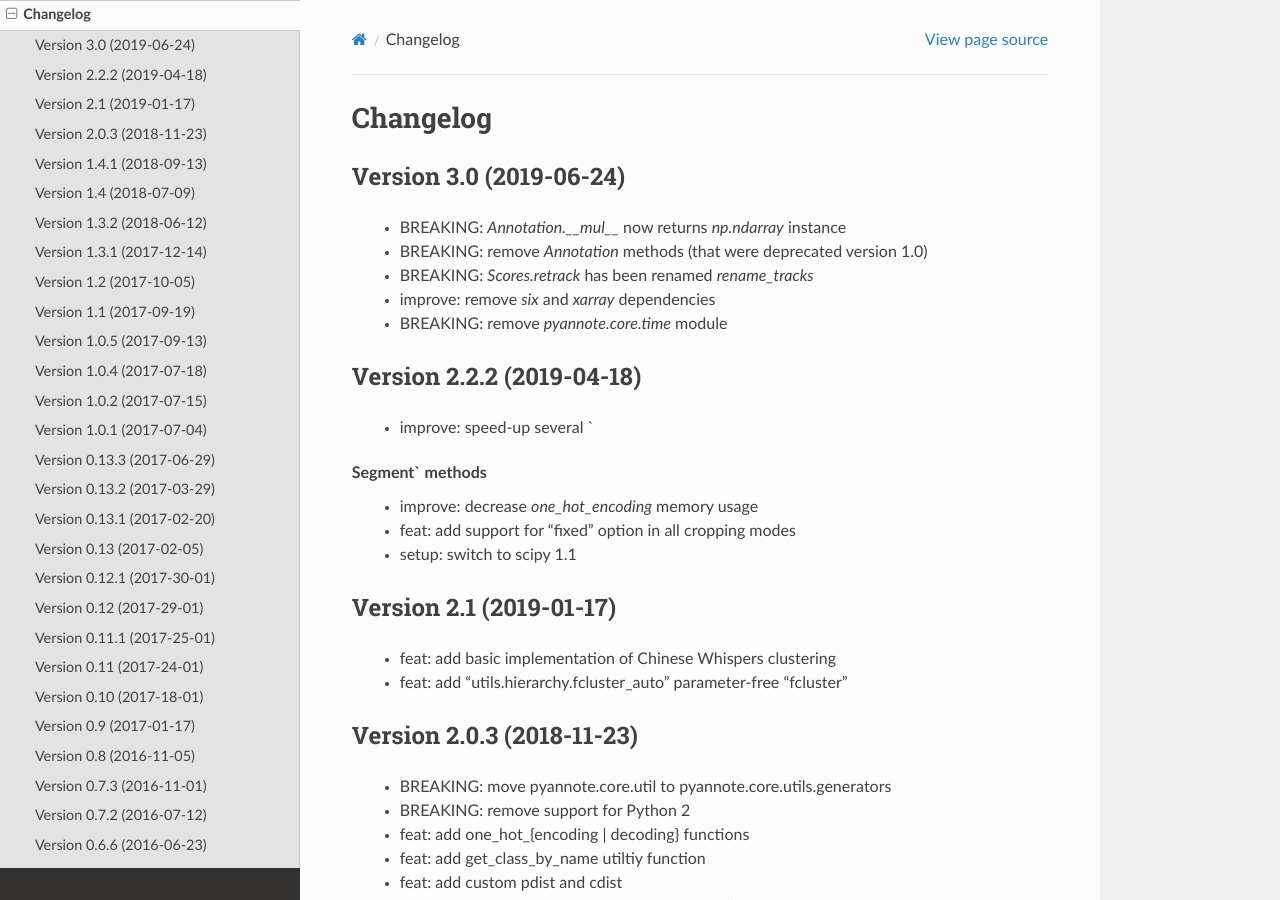
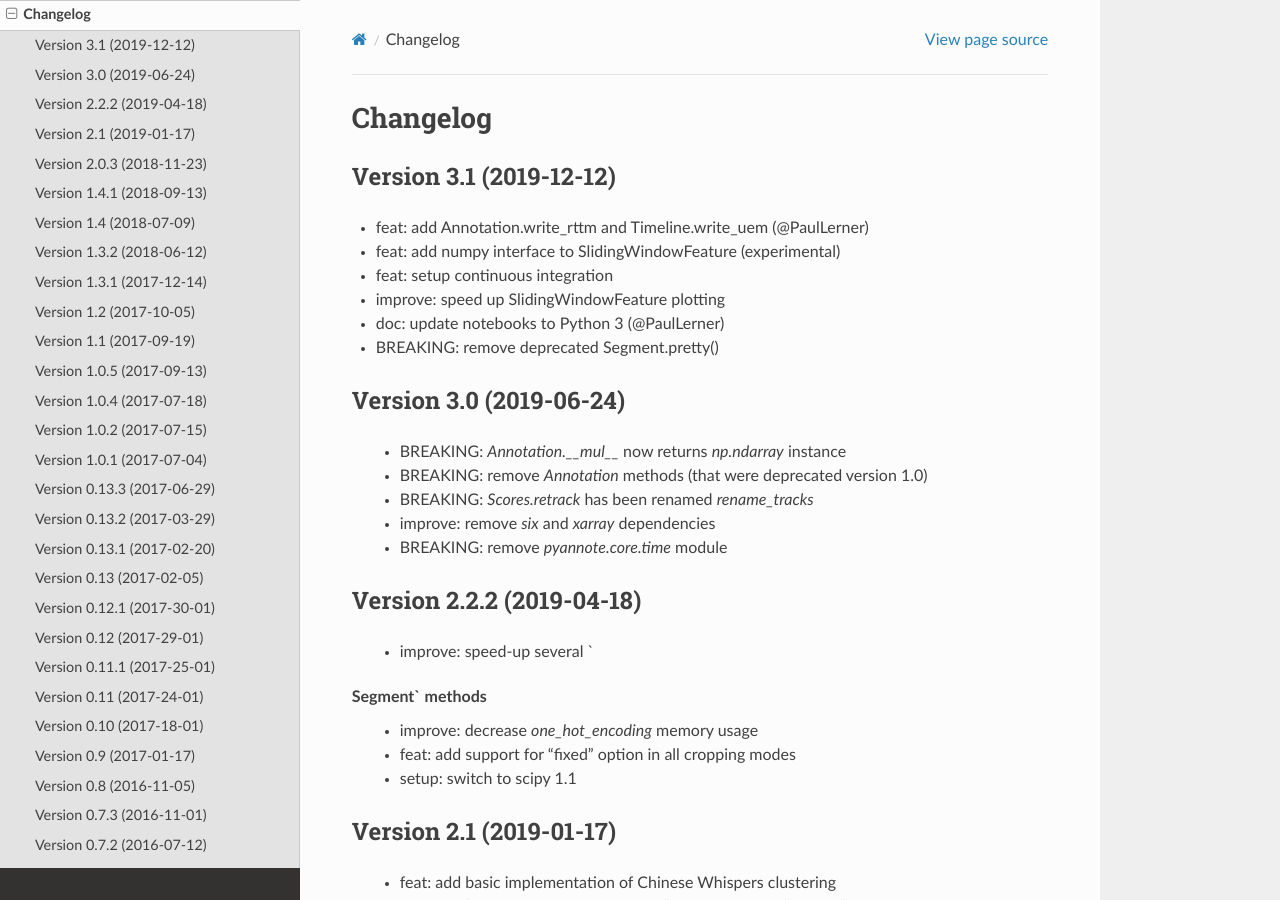
Before and after one commit to pyannote/pyannote-core, a Sphinx documentation site: the page built from doc/source/changelog.rst, in a window 1280 px wide and 900 px high. Built offline with Sphinx 7.4.7 and the Read the Docs theme 2.0.0, drawn with Linux system fonts in a browser that asks for light colours.

Commit message:
doc: update changelog

```diff
--- a/doc/source/changelog.rst
+++ b/doc/source/changelog.rst
@@ -1,6 +1,16 @@
 #########
 Changelog
 #########
+
+Version 3.1 (2019-12-12)
+~~~~~~~~~~~~~~~~~~~~~~~~
+
+- feat: add Annotation.write_rttm and Timeline.write_uem (@PaulLerner)
+- feat: add numpy interface to SlidingWindowFeature (experimental)
+- feat: setup continuous integration
+- improve: speed up SlidingWindowFeature plotting
+- doc: update notebooks to Python 3 (@PaulLerner)
+- BREAKING: remove deprecated Segment.pretty()
 
 Version 3.0 (2019-06-24)
 ~~~~~~~~~~~~~~~~~~~~~~~~
```
